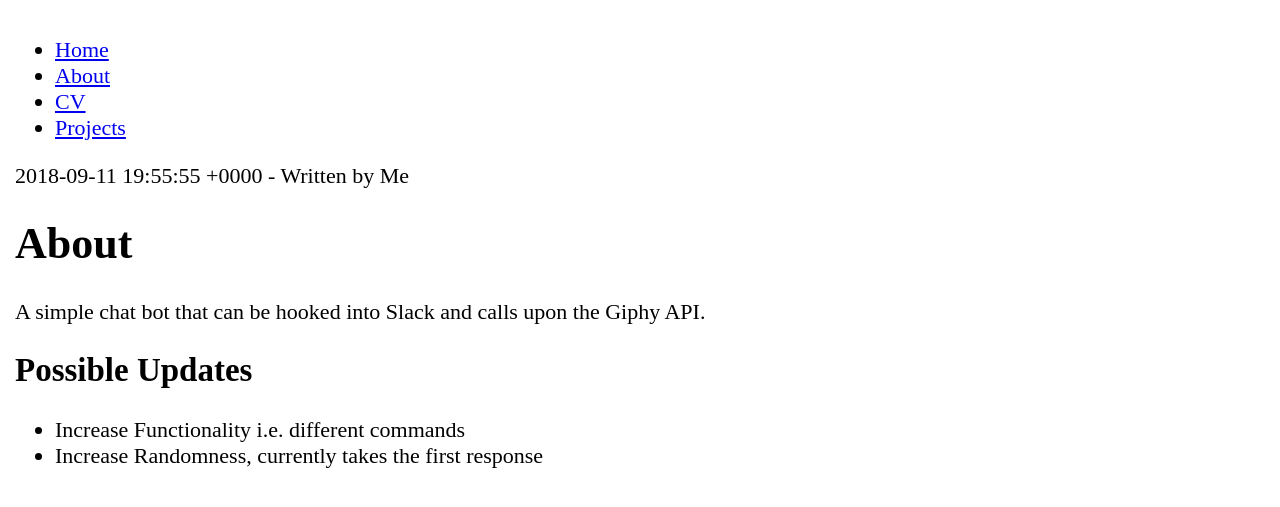
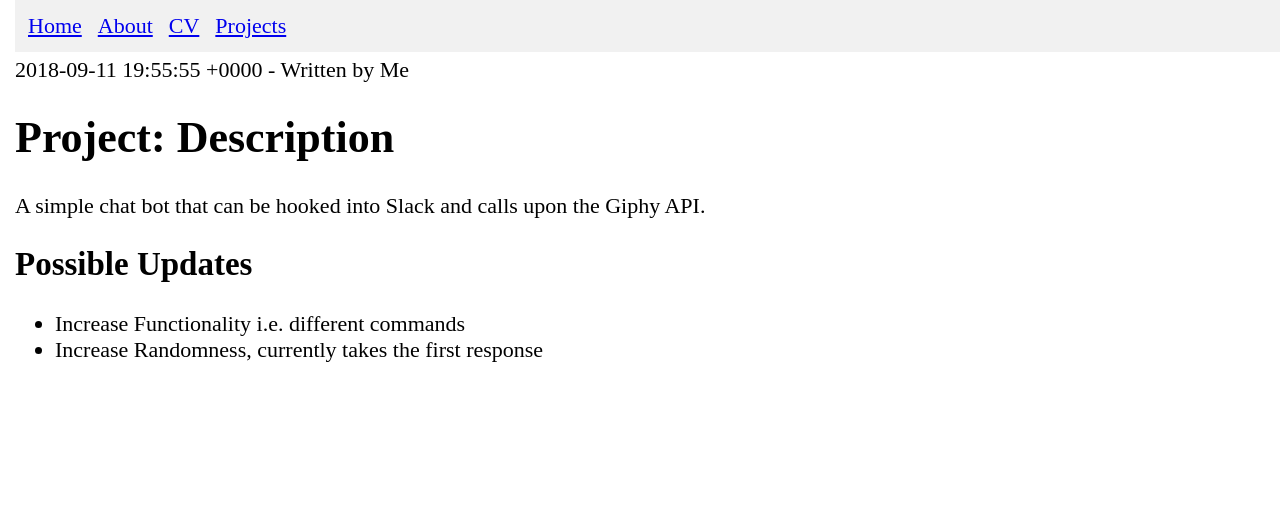
Before and after one commit to jtmunoz/jtmunoz.github.io, a Jekyll site: the page built from _posts/2018-09-11-slackbot.html, in a window 1280 px wide and 900 px high. Shown: the top 507 px of the window. Built offline with Jekyll 4.4.1, drawn with Linux system fonts in a browser that asks for light colours; nearby versions of some CDN libraries.

Commit message:
updates nav bar

```diff
--- a/_includes/head.html
+++ b/_includes/head.html
@@ -1,8 +1,12 @@
 <head>
 	<meta charset="UTF-8">
 	<title>{{ page.title }}</title>
+	<meta property="og:title" content="Jordan Muñoz">
+	<meta property="og:description" content="A Portfolio Website">
+	<meta property="og:image" content="http://euro-travel-example.com/thumbnail.jpg">
+	<meta property="og:url" content="http://euro-travel-example.com/index.htm">
+	<link rel="apple-touch-icon" sizes="180x180" href="/apple-touch-icon.png">
 	<link rel="shortcut icon" type="image/png" href="/favicon.png">
-	<link rel="apple-touch-icon" sizes="180x180" href="/apple-touch-icon.png">
 
 	{% if page.url == "/404.html" %}
 	    <meta http-equiv="refresh" content="5; url=/">
--- a/_includes/header.html
+++ b/_includes/header.html
@@ -1,6 +1,6 @@
 <header id="header">
 	<nav>
-		<ul>
+		<ul class="navigation">
 			<li><a href="/">Home</a></li>
 			<li><a href="/about">About</a></li>
 			<li><a href="/cv">CV</a></li>
--- a/_posts/2018-09-11-slackbot.html
+++ b/_posts/2018-09-11-slackbot.html
@@ -5,7 +5,7 @@ date:   2018-09-11 21:55:55 +0200
 author: Me
 ---
 
-<h1>About</h1>
+<h1>Project: Description</h1>
 <p>A simple chat bot that can be hooked into Slack and calls upon the Giphy API.</p>
 
 <h2>Possible Updates</h2>
--- a/css/index_style.css
+++ b/css/index_style.css
@@ -24,20 +24,30 @@ div#welcome {
 	padding-top: 5vh;
 }
 
+nav {
+  min-height: 20px;
+  height: 100%;
+}
+
 ul.navigation {
   list-style-type: none;
   margin: 0;
   padding: 5px;
   width: 100%;
   background-color: #f1f1f1;
-  height: 2vh;
+  min-height: 20px;
   position: fixed;
   top: 0;
   overflow: auto;
 }
 
-ul.navigation > li {
-  display: inline;
+ul.navigation li {
+  float: left;
+}
+
+ul.navigation li a {
+  display: block;
+  padding: 8px;
 }
 
 
```
